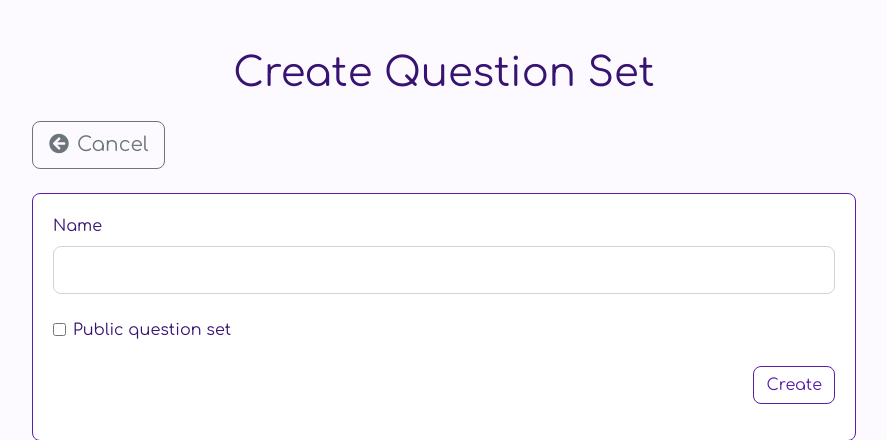
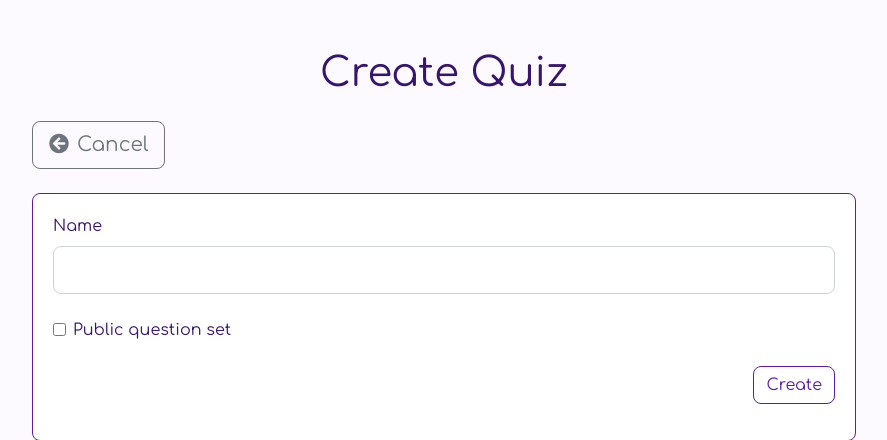
Before and after one commit to gerardocm/online-quiz-platform, a Flask app: page /create-question-set in a window 1280 px wide. Shown: the part 76-516 px from the top of the page, without its empty margins (196-1083 px from the left). Run offline with Flask 2, Linux system fonts and the light colour scheme; the visitor is signed in with stand-in values (Sample User, id 1); data comes from the database, SQL or seed files in the repository; some libraries are stand-ins or nearby versions.

Commit message:
Amend titles

```diff
--- a/onlinequiz/templates/answer-question-set.html
+++ b/onlinequiz/templates/answer-question-set.html
@@ -6,7 +6,7 @@
 
 {% block main %}
   <div class="content-questionset">
-    <h1 class="text-center my-4">Question set: <strong>{{question_set.name}}</strong></h1>
+    <h1 class="text-center my-4"><strong>{{question_set.name}}</strong></h1>
 
     <a class="btn btn-outline-secondary btn-lg mr-0" type="button"
       data-toggle="tooltip" data-placement="top" title="Return to quiz listing"
--- a/onlinequiz/templates/create-question-set.html
+++ b/onlinequiz/templates/create-question-set.html
@@ -6,7 +6,7 @@
 
 {% block main %}
   <div class="content-questionset">
-    <h1 class="text-center my-4">Create Question Set</h1>
+    <h1 class="text-center my-4">Create Quiz</h1>
     {% with messages = get_flashed_messages() %}
       {% if messages %}
         <div class="alert alert-danger" role="alert">
@@ -35,7 +35,7 @@
           An error occurred while updating. Please try again.
         </div>
         <div class="alert alert-success" role="alert" id="question-set-success">
-          Question set updated
+          Quiz updated
         </div>
         <form method="POST" action="" id="question-set-form">
           {{ form.hidden_tag() }}
```
